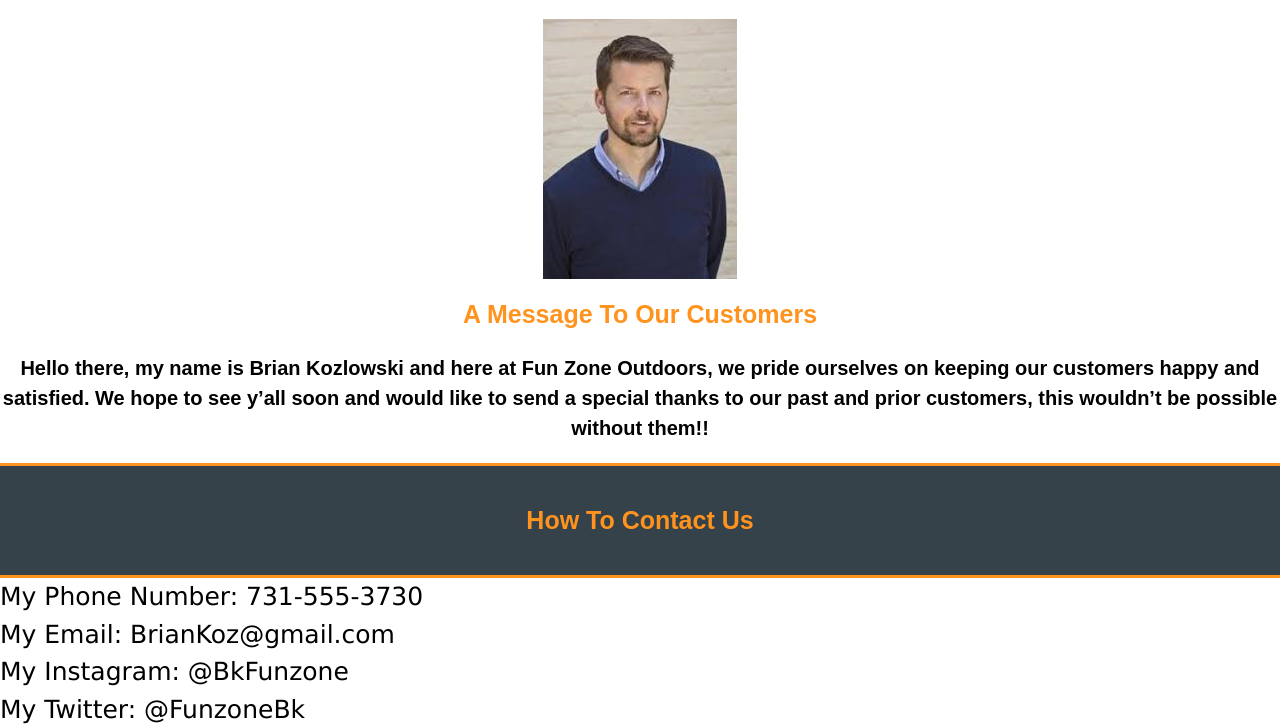
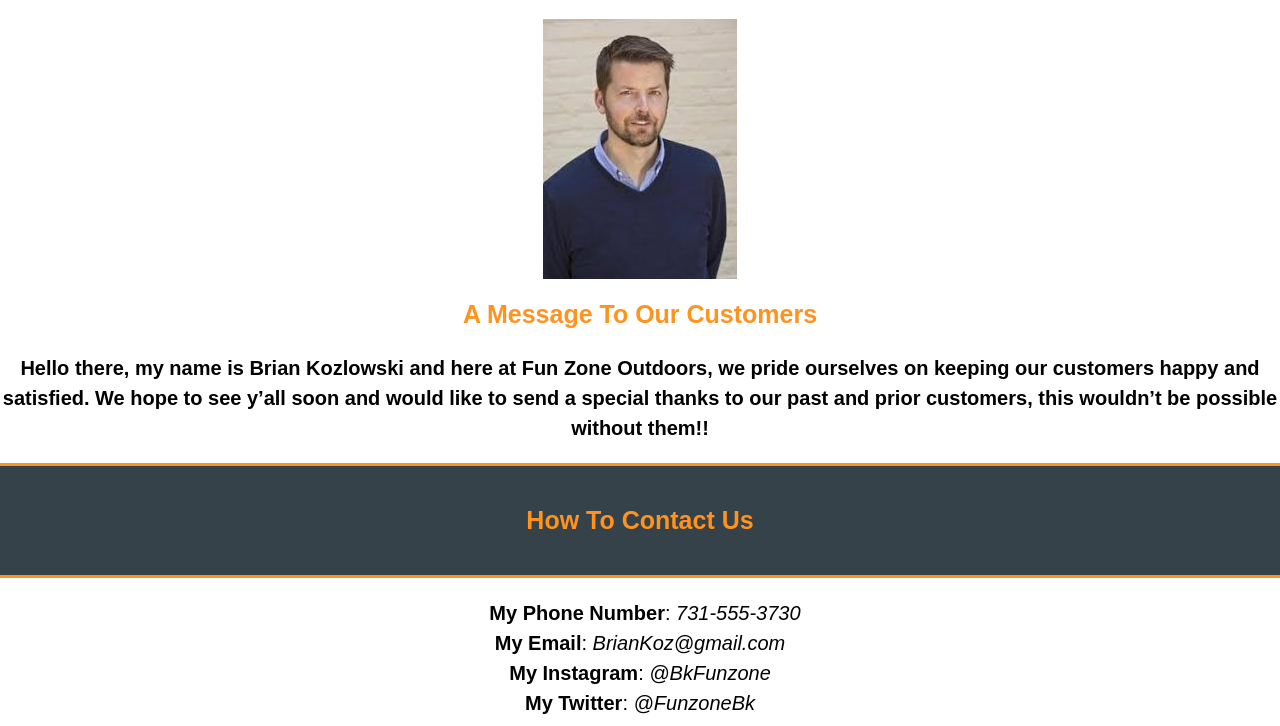
Before and after one commit to Hunter5694/Funzone-Outdoors, a plain HTML site: page contact.html in a window 1280 px wide. Shown: the part 84-810 px from the top of the page. Drawn offline with Linux system fonts and the light colour scheme.

Commit message:
Add files via upload

```diff
--- a/contact.html
+++ b/contact.html
@@ -40,12 +40,16 @@
 				<h1>How To Contact Us</h1>
 			</div>
 		</section>
-			<ul>
-				<li>My Phone Number: 731-555-3730</li>
-				<li>My Email: BrianKoz@gmail.com</li>
-				<li>My Instagram: @BkFunzone</li>
-				<li>My Twitter: @FunzoneBk</li>
-			</ul>
+			<p id="info">
+				<strong>My Phone Number</strong>: <em>731-555-3730</em>
+				<br>
+				<strong>My Email</strong>: <em>BrianKoz@gmail.com</em>
+				<br>
+				<strong>My Instagram</strong>: <em>@BkFunzone</em>
+				<br>
+				<strong>My Twitter</strong>: <em>@FunzoneBk</em>
+				<br>
+			</p>
 
 		<section id="space">
 			<div class="container">
--- a/css/styles.css
+++ b/css/styles.css
@@ -324,3 +324,10 @@
 			@media only screen and (max-width: 300px) {
 			  .prev, .next,.text {font-size: 11px}
 			}
+
+		#info {
+			text-align: center;
+			text-align-last: center;
+			font-size: 20px;
+			text-indent: 10px;
+		}
```
